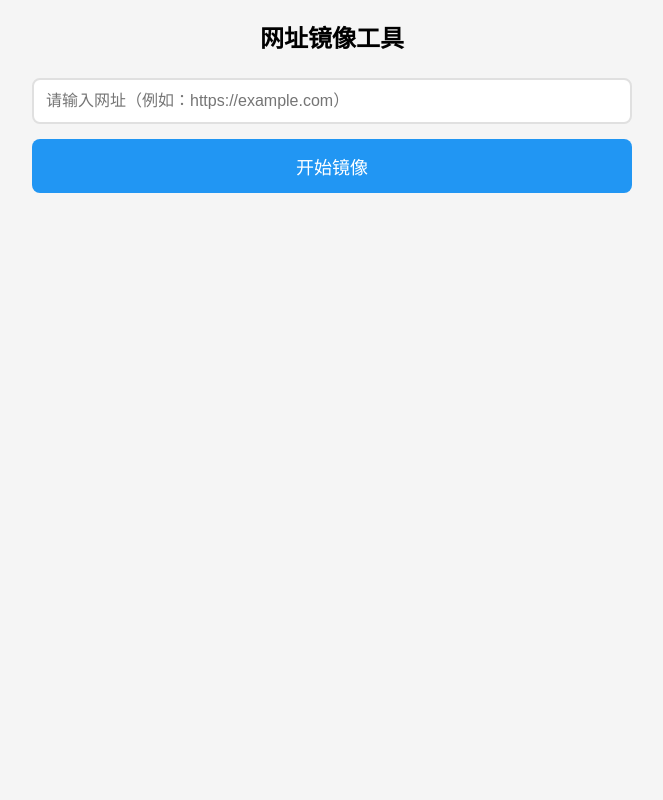
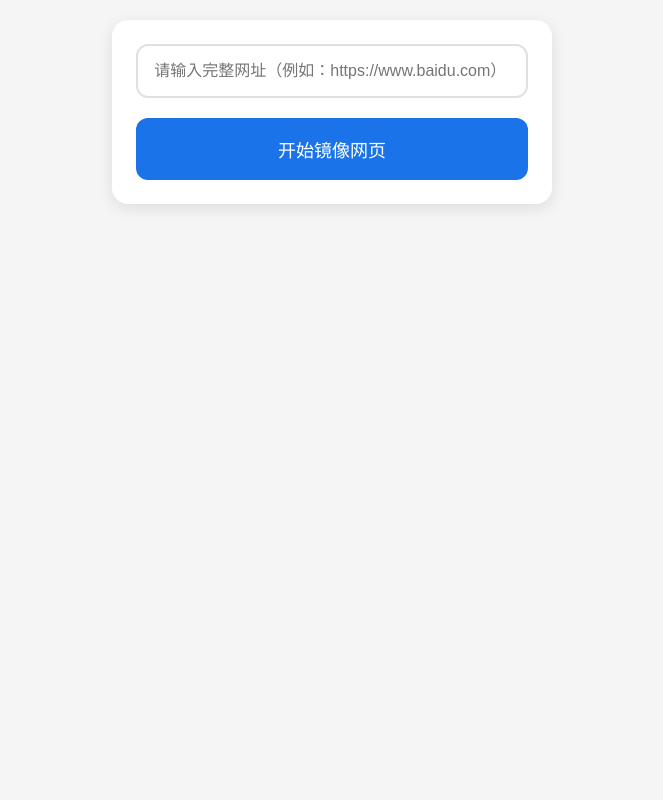
Before and after one commit to xczylt/xczylt, a PHP site: page / in a window 1280 px wide. Shown: the whole page, without its empty margins (308-971 px from the left). Run offline with PHP 8.4, Linux system fonts and the light colour scheme; data that the repository does not hold is empty.

Commit message:
Update index.php

```diff
--- a/index.php
+++ b/index.php
@@ -1,152 +1,249 @@
 <?php
-// 保持PHP逻辑不变（同改进版代码）
-// 主要优化HTML和CSS部分
+$mirrorContent = '';
+$errorMessage = '';
+$inputUrl = '';
+
+if ($_SERVER['REQUEST_METHOD'] === 'POST') {
+    $inputUrl = trim($_POST['url']);
+    $urlInfo = parse_url($inputUrl);
+
+    // 1. URL格式验证
+    if (!isset($urlInfo['scheme']) || !in_array($urlInfo['scheme'], ['http', 'https'])) {
+        $errorMessage = '请输入有效的HTTP/HTTPS网址（例如：https://example.com）';
+    } else {
+        // 2. cURL获取远程内容
+        $ch = curl_init();
+        curl_setopt_array($ch, [
+            CURLOPT_URL => $inputUrl,
+            CURLOPT_RETURNTRANSFER => true,
+            CURLOPT_FOLLOWLOCATION => true,
+            CURLOPT_MAXREDIRS => 5,
+            CURLOPT_TIMEOUT => 20, // 适应移动端网络延迟
+            CURLOPT_USERAGENT => 'Mozilla/5.0 (iPhone; CPU iPhone OS 16_4 like Mac OS X) AppleWebKit/605.1.15 (KHTML, like Gecko) Version/16.4 Mobile/15E148 Safari/604.1', // 移动端UA
+            CURLOPT_SSL_VERIFYPEER => false, // 生产环境需启用验证
+            CURLOPT_SSL_VERIFYHOST => false
+        ]);
+
+        $content = curl_exec($ch);
+        $httpCode = curl_getinfo($ch, CURLINFO_HTTP_CODE);
+        curl_close($ch);
+
+        if ($content === false || $httpCode >= 400) {
+            $errorMessage = "获取内容失败（状态码：{$httpCode}）";
+        } else {
+            // 3. 字符编码转换（解决乱码）
+            $encoding = 'UTF-8';
+            if (preg_match('/charset=([a-zA-Z0-9\-]+)/i', $content, $match)) {
+                $encoding = strtoupper($match[1]);
+            }
+            $content = mb_convert_encoding($content, 'HTML-ENTITIES', $encoding);
+            $content = mb_convert_encoding($content, 'UTF-8', 'HTML-ENTITIES');
+
+            // 4. 构建基础URL（包含路径）
+            $baseUrl = $urlInfo['scheme'] . '://' . $urlInfo['host'];
+            if (isset($urlInfo['port'])) $baseUrl .= ':' . $urlInfo['port'];
+            $basePath = isset($urlInfo['path']) ? dirname($urlInfo['path']) . '/' : '/';
+            $baseUrl .= rtrim($basePath, '/') . '/';
+
+            // 5. 解析HTML并修复资源路径
+            $dom = new DOMDocument();
+            libxml_use_internal_errors(true); // 抑制解析警告
+            $dom->loadHTML($content);
+            libxml_clear_errors();
+
+            $xpath = new DOMXPath($dom);
+            $elements = [
+                ['tag' => 'a', 'attr' => 'href'],
+                ['tag' => 'img', 'attr' => 'src'],
+                ['tag' => 'link', 'attr' => 'href'],
+                ['tag' => 'script', 'attr' => 'src'],
+                ['tag' => 'iframe', 'attr' => 'src'],
+                ['tag' => 'form', 'attr' => 'action'],
+                ['tag' => 'img', 'attr' => 'srcset'], // 响应式图片
+                ['tag' => 'source', 'attr' => 'src'], // 多媒体资源
+            ];
+
+            foreach ($elements as $el) {
+                $nodes = $xpath->query("//{$el['tag']}[@{$el['attr']}]");
+                foreach ($nodes as $node) {
+                    $attr = $node->getAttribute($el['attr']);
+                    if (empty($attr) || strpos($attr, '://') !== false || $attr[0] === '#') continue;
+                    $absUrl = $baseUrl . ltrim($attr, '/');
+                    $node->setAttribute($el['attr'], $absUrl);
+                }
+            }
+
+            $mirrorContent = $dom->saveHTML();
+        }
+    }
+}
+
+// URL处理辅助类
+class Uri {
+    private $url;
+    public function __construct($url) {
+        $this->url = filter_var($url, FILTER_SANITIZE_URL);
+    }
+    public function getUrl() {
+        return $this->url;
+    }
+}
 ?>
 
 <!DOCTYPE html>
 <html>
 <head>
-    <title>网址镜像工具</title>
+    <title>全能网页镜像工具</title>
+    <!-- 移动端核心适配 -->
     <meta charset="UTF-8">
-    <meta name="viewport" content="width=device-width, initial-scale=1.0, maximum-scale=1.0, user-scalable=no"> <!-- 移动端适配关键 -->
+    <meta name="viewport" content="width=device-width, initial-scale=1.0, viewport-fit=cover, user-scalable=yes">
+    <meta name="apple-mobile-web-app-capable" content="yes">
+    <meta name="theme-color" content="#1a73e8">
+
     <style>
-        /* 基础样式 */
+        /* 全局样式 */
         * {
+            box-sizing: border-box;
+            -webkit-tap-highlight-color: transparent;
             margin: 0;
             padding: 0;
-            box-sizing: border-box;
-            -webkit-tap-highlight-color: transparent; /* 消除点击高亮 */
         }
 
         body {
             font-family: -apple-system, BlinkMacSystemFont, "Segoe UI", Roboto, Oxygen, Ubuntu, Cantarell, "Open Sans", "Helvetica Neue", sans-serif;
-            line-height: 1.6;
             background-color: #f5f5f5;
-            padding: 20px;
+            min-height: 100vh;
+            display: flex;
+            flex-direction: column;
         }
 
         .container {
-            max-width: 600px; /* 限制最大宽度，避免大屏拉伸 */
+            max-width: 640px;
             margin: 0 auto;
+            padding: 20px;
+            flex: 1;
         }
 
-        h1 {
-            font-size: 24px;
-            margin-bottom: 20px;
-            text-align: center;
-        }
-
-        /* 表单样式（移动端友好） */
-        .form-group {
-            margin-bottom: 15px;
+        /* 表单区域 */
+        .form-box {
+            background: white;
+            padding: 24px;
+            border-radius: 16px;
+            box-shadow: 0 4px 16px rgba(0,0,0,0.1);
+            margin-bottom: 30px;
         }
 
         input[type="url"] {
             width: 100%;
-            padding: 12px;
+            padding: 16px;
             font-size: 16px;
             border: 2px solid #e0e0e0;
-            border-radius: 8px;
-            background-color: white;
+            border-radius: 12px;
+            margin-bottom: 20px;
         }
 
         button {
             width: 100%;
-            padding: 14px;
+            padding: 18px;
             font-size: 18px;
-            background-color: #2196F3;
+            background-color: #1a73e8;
             color: white;
             border: none;
-            border-radius: 8px;
+            border-radius: 12px;
             cursor: pointer;
-            transition: background-color 0.3s;
+            transition: transform 0.2s ease;
         }
 
         button:hover {
-            background-color: #1976D2;
+            transform: scale(1.02);
         }
 
         .error {
-            color: #ff4444;
-            margin: 10px 0 20px;
-            font-size: 16px;
+            color: #dc2626;
+            margin-top: 15px;
+            font-size: 15px;
             line-height: 1.4;
         }
 
-        /* 镜像内容容器（核心适配部分） */
-        .mirror-container {
-            margin-top: 30px;
-            background-color: white;
-            padding: 20px;
-            border-radius: 12px;
-            box-shadow: 0 4px 8px rgba(0,0,0,0.1);
+        /* 镜像内容区域 */
+        .mirror-wrap {
+            flex: 1;
+            background: white;
+            padding: 24px;
+            border-radius: 16px;
+            box-shadow: 0 8px 24px rgba(0,0,0,0.1);
+            overflow-x: auto;
         }
 
-        /* 强制镜像内容适配手机屏幕 */
-        .mirror-container * {
-            max-width: 100% !important; /* 防止图片/视频溢出 */
-            height: auto !important;
-            box-sizing: border-box !important;
-            word-wrap: break-word !important; /* 长单词自动换行 */
+        .mirror-title {
+            font-size: 20px;
+            margin-bottom: 20px;
+            color: #333;
         }
 
-        .mirror-container img,
-        .mirror-container video,
-        .mirror-container iframe {
-            display: block;
-            margin: 15px 0;
-            border-radius: 8px;
-            max-height: 60vh; /* 限制最大高度，避免长视频撑大页面 */
-            object-fit: contain; /* 保持比例 */
+        /* 内容适配规则 */
+        .mirror-content * {
+            max-width: 100% !important;
+            height: auto !important;
+            word-wrap: break-word !important;
+            box-sizing: border-box !important;
+            display: block !important;
+            margin: 10px auto !important;
         }
 
-        /* 链接和按钮触摸优化 */
-        .mirror-container a,
-        .mirror-container button {
-            min-width: 44px;
-            min-height: 44px; /* 符合iOS人机交互规范 */
-            padding: 12px;
+        .mirror-content img,
+        .mirror-content video,
+        .mirror-content iframe {
+            border-radius: 12px;
+            max-height: 80vh;
+            object-fit: contain;
         }
 
-        /* 媒体查询（进一步优化小屏幕） */
+        /* 移动端专属优化 */
         @media (max-width: 480px) {
-            h1 {
-                font-size: 20px;
-            }
-
-            .mirror-container {
+            .container {
                 padding: 15px;
             }
 
-            .mirror-container h2 {
-                font-size: 18px;
-                margin-bottom: 15px;
+            input[type="url"], button {
+                font-size: 14px;
+                padding: 14px;
             }
+
+            .mirror-wrap {
+                padding: 18px;
+                border-radius: 10px;
+            }
+        }
+
+        /* 暗黑模式适配 */
+        @media (prefers-color-scheme: dark) {
+            body { background-color: #1a1a1a; color: white; }
+            .form-box, .mirror-wrap { background-color: #333; border-color: #444; }
+            button { background-color: #3b82f6; }
         }
     </style>
 </head>
 <body>
     <div class="container">
-        <h1>网址镜像工具</h1>
-
-        <form method="post">
-            <div class="form-group">
+        <div class="form-box">
+            <form method="post">
                 <input type="url" name="url"
-                       placeholder="请输入网址（例如：https://example.com）"
+                       placeholder="请输入完整网址（例如：https://www.baidu.com）"
                        value="<?= htmlspecialchars($inputUrl) ?>"
                        required>
-            </div>
-            <button type="submit">开始镜像</button>
-        </form>
+                <button type="submit">开始镜像网页</button>
+            </form>
 
-        <?php if ($errorMessage): ?>
-            <div class="error"><?= $errorMessage ?></div>
-        <?php endif; ?>
+            <?php if ($errorMessage): ?>
+                <div class="error"><?= $errorMessage ?></div>
+            <?php endif; ?>
+        </div>
 
         <?php if ($mirrorContent): ?>
-            <div class="mirror-container">
-                <h2>镜像内容</h2>
-                <?= $mirrorContent ?>
+            <div class="mirror-wrap">
+                <h2 class="mirror-title">镜像网页内容</h2>
+                <div class="mirror-content"><?= $mirrorContent ?></div>
             </div>
         <?php endif; ?>
     </div>
```
